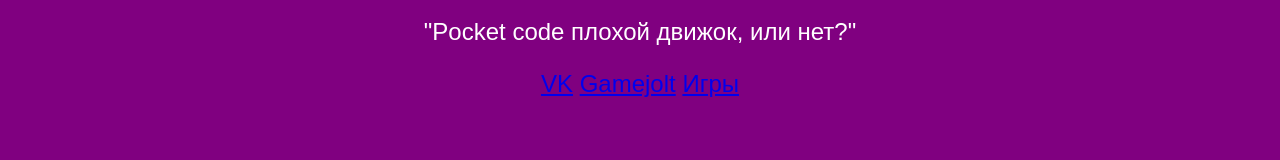
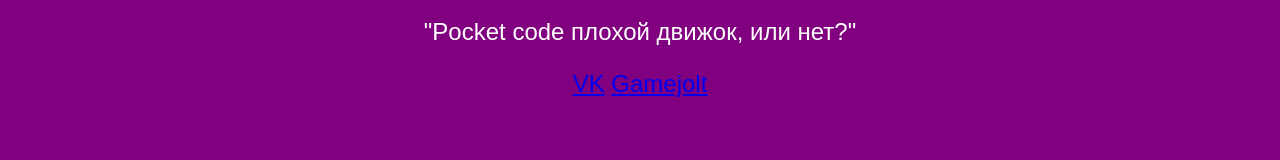
Before and after one commit to Kriperovich/Armor_studio_site, a plain HTML site: page index.html in a window 1280 px wide. Shown: the part 210-370 px from the top of the page. Drawn offline with Linux system fonts and the light colour scheme.

Commit message:
Update index.html

```diff
--- a/index.html
+++ b/index.html
@@ -49,7 +49,6 @@
     <p>"Pocket code плохой движок, или нет?"</p>
     <a href="https://vk.com/club225641255">VK</a>
     <a href="https://gamejolt.com/@Armor_studio">Gamejolt</a>
-    <a href="games.html">Игры</a>
   </div>
 
   <div id="content">
```
